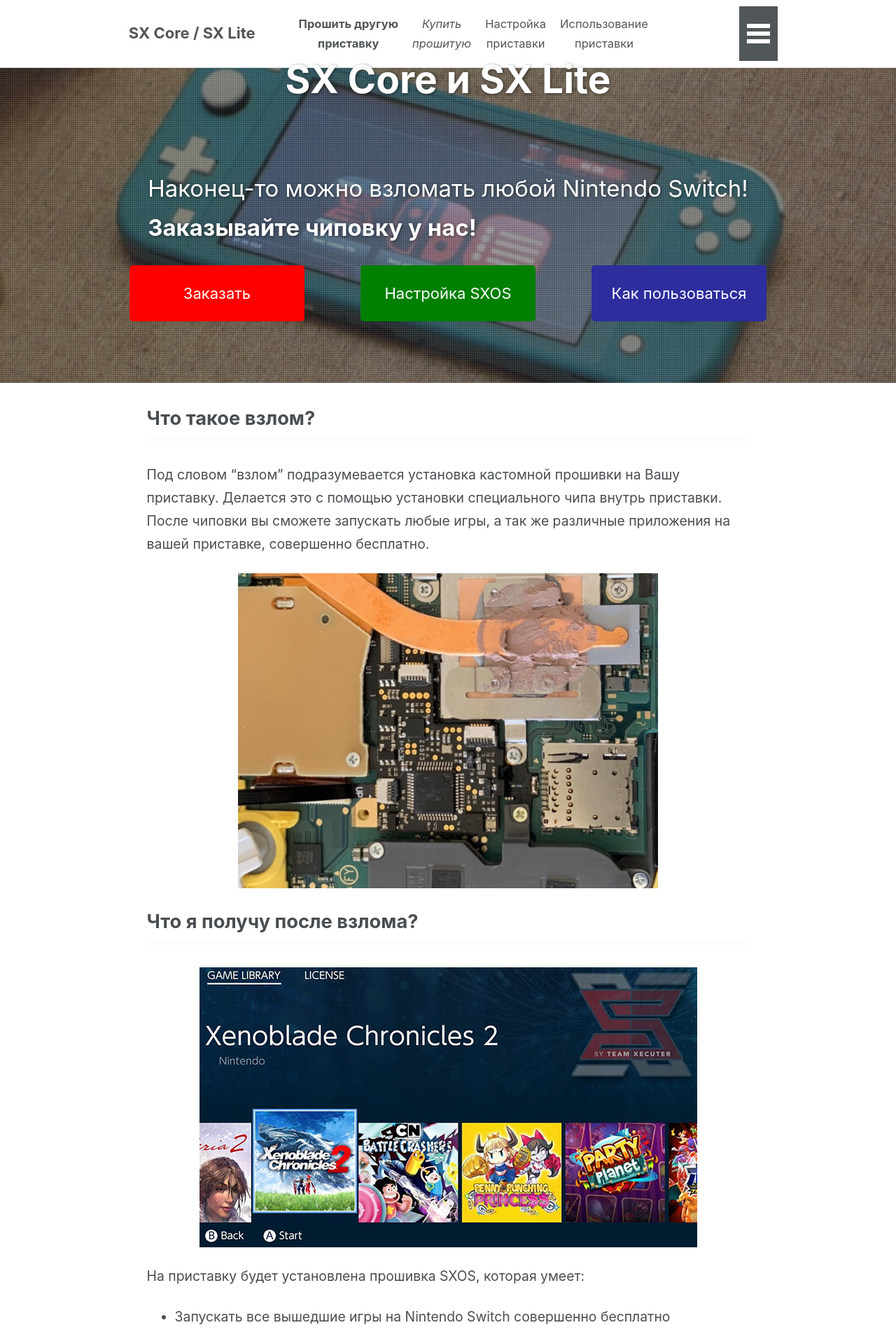
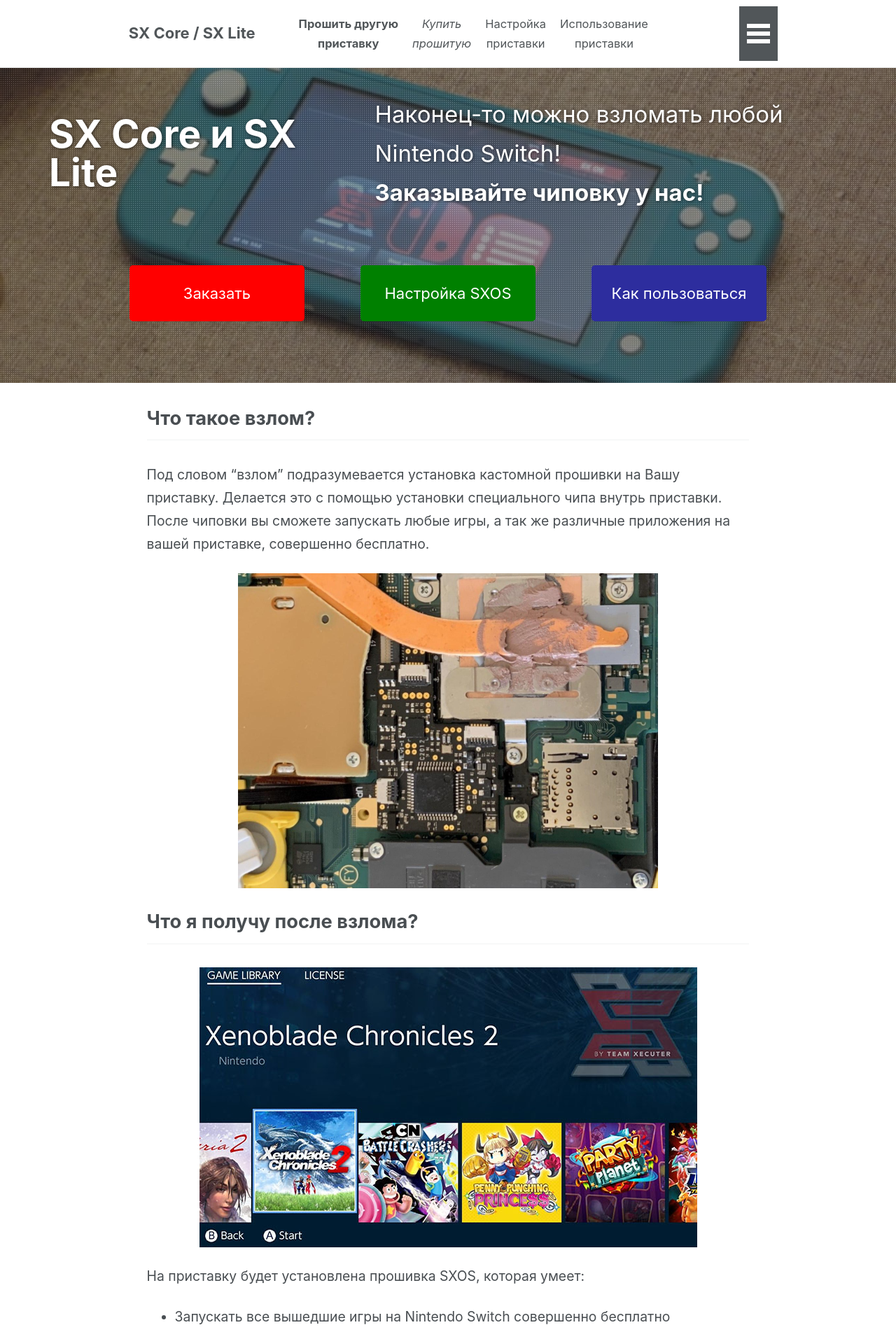
Before and after one commit to rashevskyv/sx, a Jekyll site: the page built from _pages/home.md, in a window 1280 px wide. Shown: the top 1913 px of the page at 70% size. Built offline with Jekyll 4.4.1, drawn with Linux system fonts in a browser that asks for light colours; nearby versions of some CDN libraries.

Commit message:
Изменения в вёрстке шапки

```diff
--- a/assets/css/main.scss
+++ b/assets/css/main.scss
@@ -369,10 +369,7 @@
   display: flex;
   flex-direction: column;
   //margin: 0 15vw;
-  height: 80vh;
-  @include breakpoint($large) {
-    height: 50vh;
-  }
+  height: 50vh;
 }
 
 .hero {
@@ -399,11 +396,11 @@
     }
   }
 
-  @include breakpoint($medium) {
-    height: 50%;
-    flex-direction: column;
-    justify-content: center;
-  }
+  // @include breakpoint($medium) {
+  //   height: 50%;
+  //   flex-direction: column;
+  //   justify-content: center;
+  // }
 
   &__center {
     display: flex;
@@ -446,7 +443,7 @@
    background-position: center;
    background-repeat: no-repeat;
    background-size: cover;
-   min-height: 80vh; // высота картинки
+   min-height: 50vh; // высота картинки
   position: relative;
   padding: 0 !important;
   margin: 0 !important;
```
